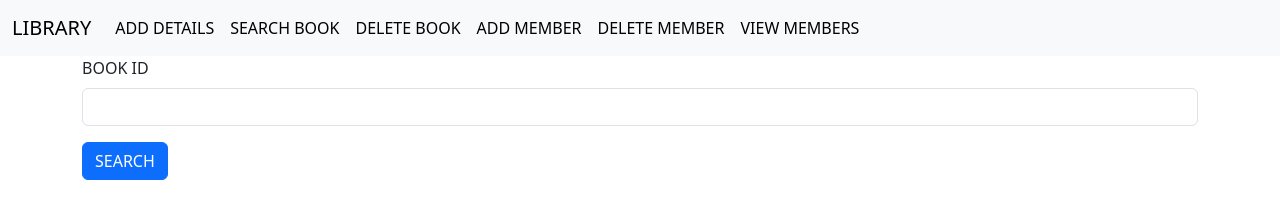
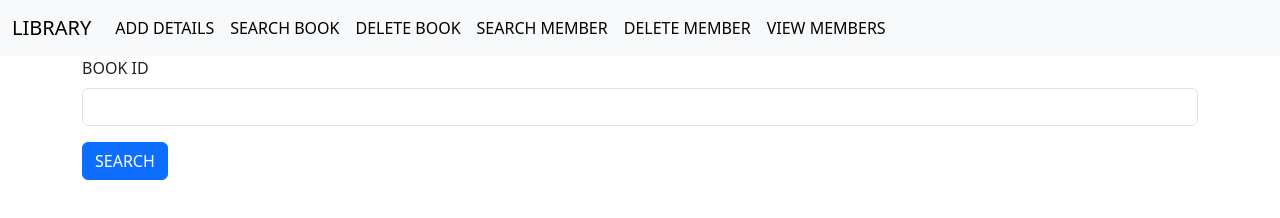
Before and after one commit to safabeegum/LIBRARY-APP, a plain HTML site: page searchbook.html in a window 1280 px wide. Drawn offline with nearby package versions, Linux system fonts and the light colour scheme.

Commit message:
Completed

```diff
--- a/searchbook.html
+++ b/searchbook.html
@@ -31,7 +31,7 @@
                 <a class="nav-link active" aria-current="page" href="deletebook.html">DELETE BOOK</a>
               </li>
               <li class="nav-item">
-                <a class="nav-link active" aria-current="page" href="searchmember.html">ADD MEMBER</a>
+                <a class="nav-link active" aria-current="page" href="searchmember.html">SEARCH MEMBER</a>
               </li>
               <li class="nav-item">
                 <a class="nav-link active" aria-current="page" href="deletemember.html">DELETE MEMBER</a>
```
